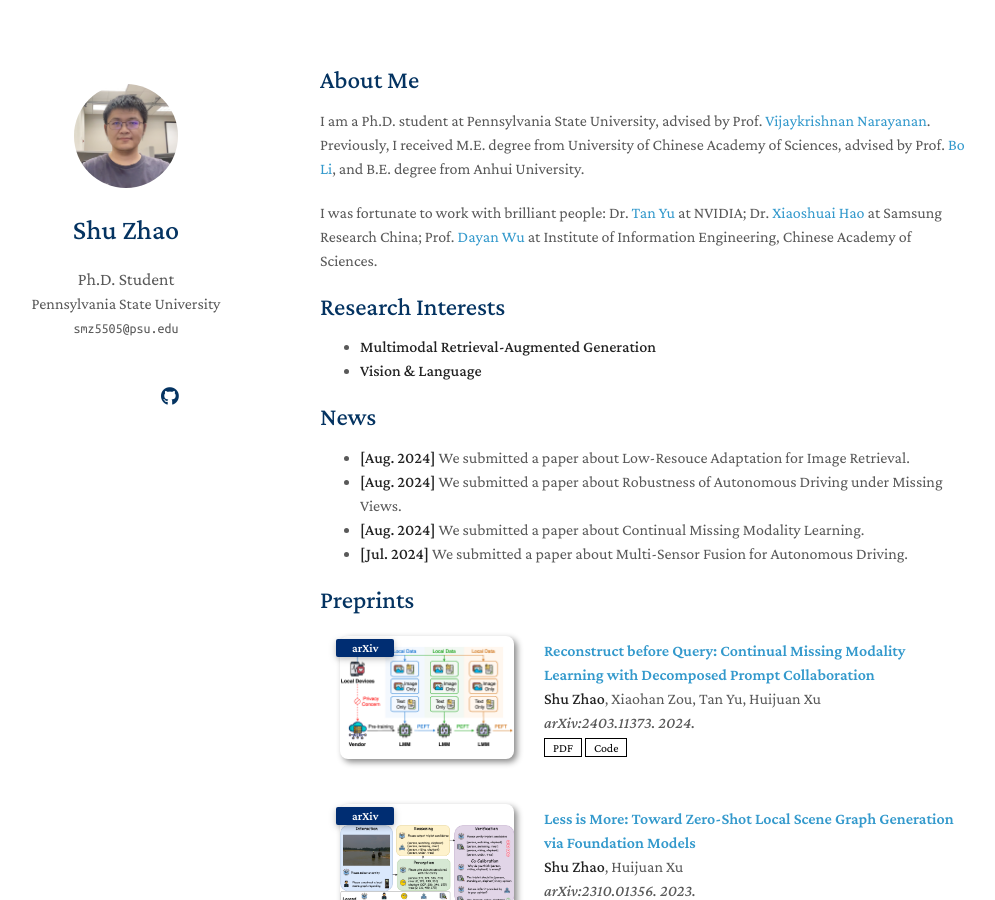
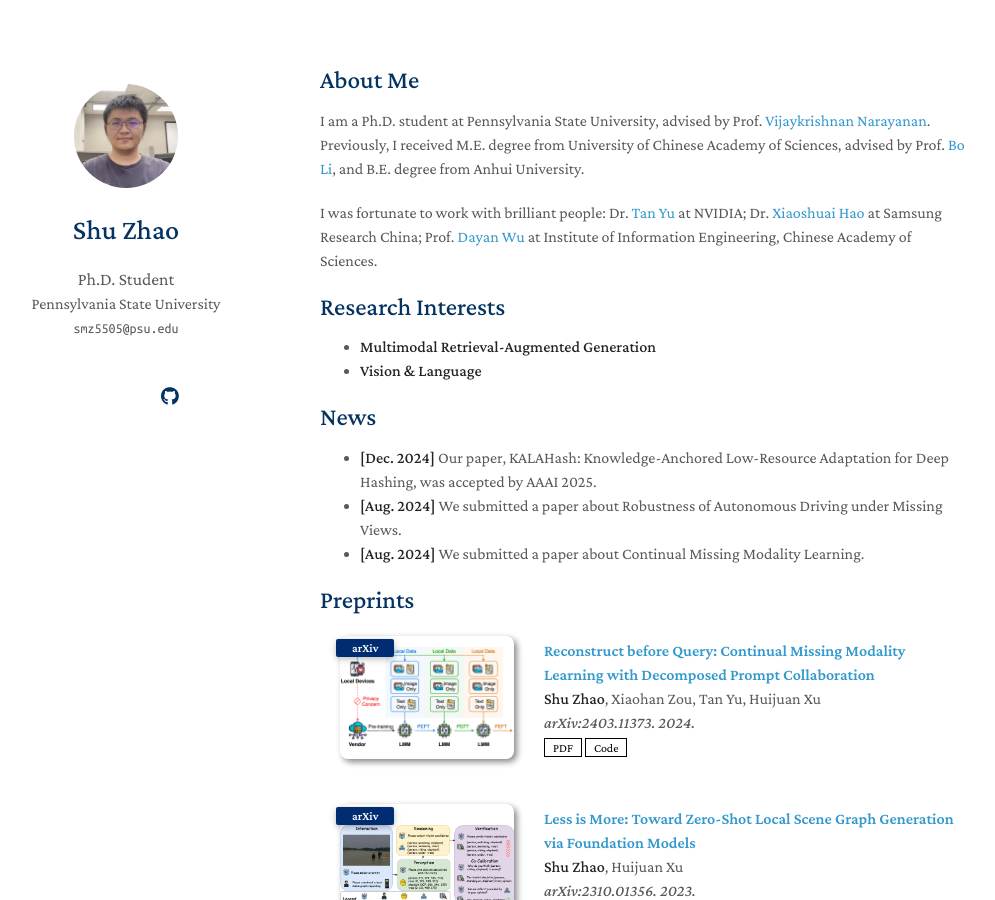
Before and after one commit to Tree-Shu-Zhao/Tree-Shu-Zhao.github.io, a Jekyll site: the page built from index.md, in a window 1280 px wide and 900 px high. Shown: the whole window, without its empty margins (150-1145 px from the left). Built offline with Jekyll 4.4.1, drawn with Linux system fonts in a browser that asks for light colours; nearby versions of some CDN libraries; a style sheet for code colours, icons or effects is not loaded; our own code applies the rules of GitHub Pages for plain Markdown files.

Commit message:
Update index.md

```diff
--- a/index.md
+++ b/index.md
@@ -13,10 +13,9 @@ I was fortunate to work with brilliant people: Dr. [Tan Yu](https://sites.google
 - **Vision & Language**
 
 ## News
-- **[Aug. 2024]** We submitted a paper about Low-Resouce Adaptation for Image Retrieval.
+- **[Dec. 2024]** Our paper, KALAHash: Knowledge-Anchored Low-Resource Adaptation for Deep Hashing, was accepted by AAAI 2025.
 - **[Aug. 2024]** We submitted a paper about Robustness of Autonomous Driving under Missing Views.
 - **[Aug. 2024]** We submitted a paper about Continual Missing Modality Learning.
-- **[Jul. 2024]** We submitted a paper about Multi-Sensor Fusion for Autonomous Driving.
 
 {% include_relative _includes/publications.md %}
 
```
